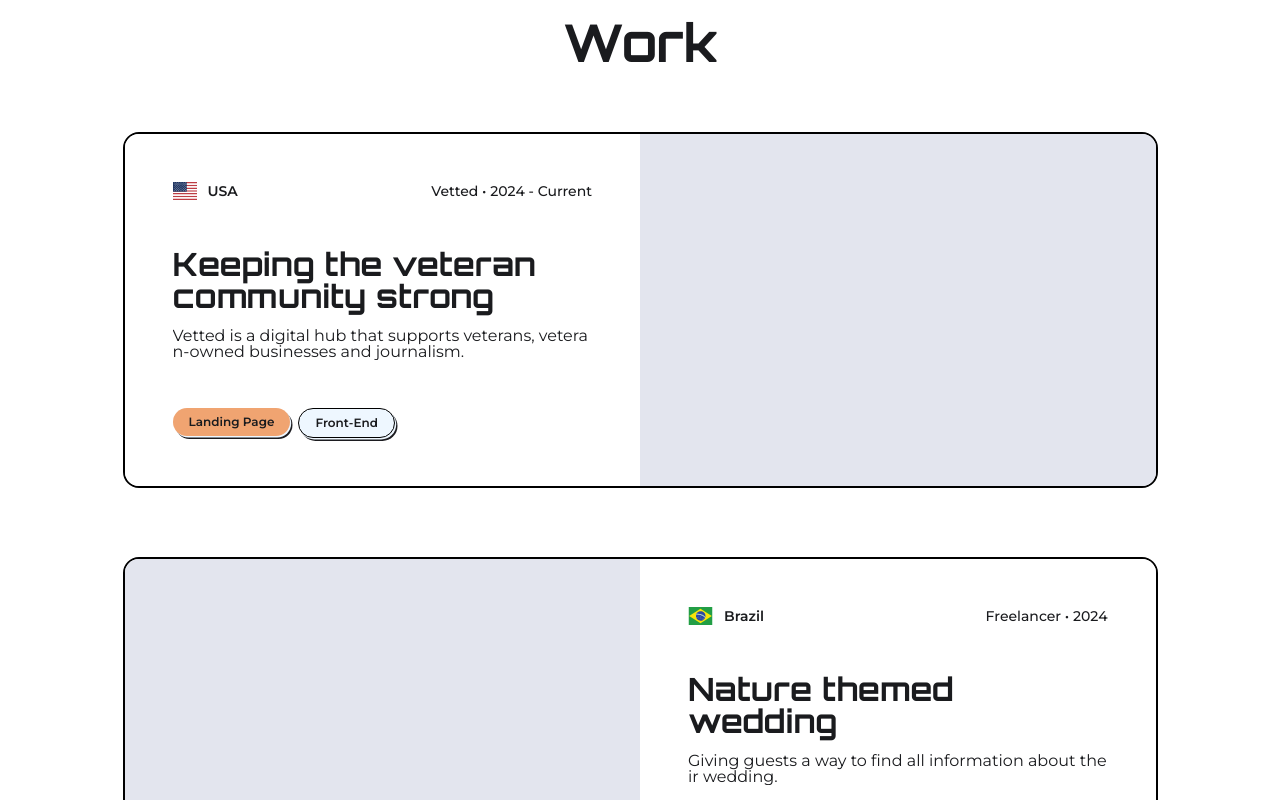
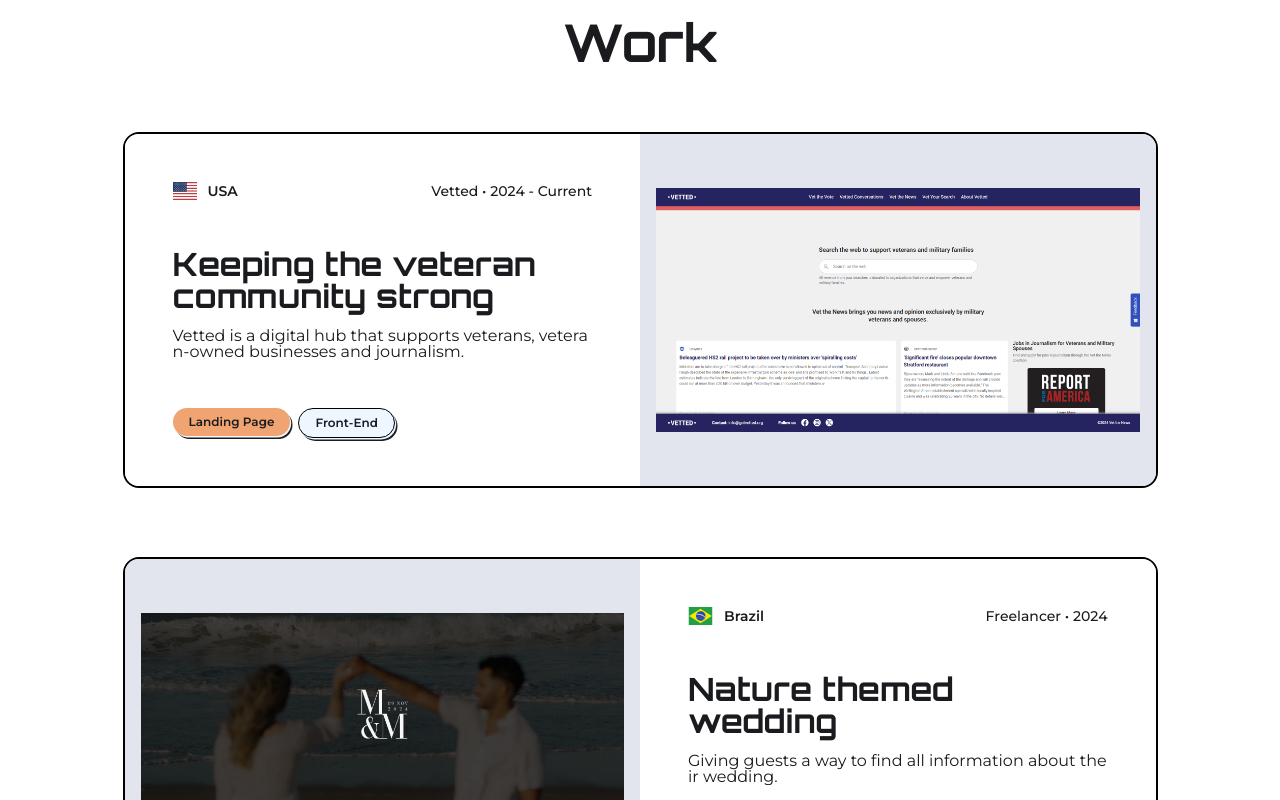
Before and after one commit to Augusto-DF/portfolio, a React (Create React App) app: page / in a window 1280 px wide. Shown: the part 740-1540 px from the top of the page. Built offline with nearby package versions, Linux system fonts and the light colour scheme.

Commit message:
feat: Add thumb img on work card

```diff
--- a/src/components/work-card/index.tsx
+++ b/src/components/work-card/index.tsx
@@ -16,6 +16,8 @@ export type WorkCardProps = {
   tags: Array<TierTagProps>
   inverse?: boolean
   href: string
+  imgSrc?: string
+  imgAlt?: string
 }
 
 const WorkCard = ({
@@ -27,13 +29,15 @@ const WorkCard = ({
   tags,
   inverse = false,
   href,
+  imgSrc,
+  imgAlt,
 }: WorkCardProps) => {
   const durationStr = duration.join(' - ')
 
   return (
     <Link to={href}>
       <div className={classnames(styles.card, { [styles.inverse]: inverse })}>
-        <div className={styles.imageWrapper}></div>
+        <div className={styles.imageWrapper}>{imgSrc && <img src={imgSrc} alt={imgAlt} />}</div>
         <div className={styles.contentWrapper}>
           <div className={styles.flagWrapper}>
             <FlagTag countryFlag={country} />
--- a/src/components/work-card/styles.module.scss
+++ b/src/components/work-card/styles.module.scss
@@ -29,6 +29,14 @@
 
 .imageWrapper {
     background-color: $default-card-bg;
+    padding: 1.6rem;
+    display: flex;
+    justify-content: center;
+    align-items: center;
+
+    img {
+        max-width: 100%;
+    }
 }
 
 .contentWrapper {
--- a/src/views/home/constants.ts
+++ b/src/views/home/constants.ts
@@ -1,4 +1,5 @@
 import { WorkCardProps } from "@components/work-card"
+import { PROJECTS } from '@views/projects-data/utils'
 
 export {}
 
@@ -13,7 +14,9 @@ export const HOME_WORKS_CARD_LIST: Array<WorkCardProps> = [
         description: 'Vetted is a digital hub that supports veterans, veteran-owned businesses and journalism.',
         tags: [{tier: 'ultimate', label: 'Landing page'}, {tier: 'rare', label: 'Front-end'}],
         inverse: true,
-        href: '/projects/vetted'
+        href: '/projects/vetted',
+        imgSrc: PROJECTS.vetted.thumbSrc,
+        imgAlt: PROJECTS.vetted.thumbAlt
     },
     {
         country: 'brazil',
@@ -22,6 +25,8 @@ export const HOME_WORKS_CARD_LIST: Array<WorkCardProps> = [
         title: 'Nature themed wedding',
         description: 'Giving guests a way to find all information about their wedding.',
         tags: [{tier: 'ultimate', label: 'Landing page'}, {tier: 'rare', label: 'Front-end'}, {tier: 'legend', label: 'Back-end'}],
-        href: '/projects/wedding'
+        href: '/projects/wedding',
+        imgSrc: PROJECTS.wedding.thumbSrc,
+        imgAlt: PROJECTS.wedding.thumbAlt
     },
 ]
--- a/src/views/projects-data/utils.ts
+++ b/src/views/projects-data/utils.ts
@@ -1,3 +1,5 @@
+import VettedHomePageImg from "@views/projects-data/assets/vetted/vetted-home-page.jpg"
+import WeddingHomePageImg from "@views/projects-data/assets/wedding/wedding-hero.jpg"
 export {}
 
 // TODO: it will be removed when backend is built.
@@ -12,6 +14,8 @@ export const PROJECTS = {
             { label: 'Typescript', tier: "rare" }
             ],
         country: 'usa',
+        thumbSrc: VettedHomePageImg,
+        thumbAlt: 'Vetted home page'
     },
     wedding: {
         href: '/projects/wedding',
@@ -25,5 +29,7 @@ export const PROJECTS = {
             { label: 'SQL', tier: "rare" }
             ],
         country: 'brazil',
+        thumbSrc: WeddingHomePageImg,
+        thumbAlt: 'Wedding home page'
     },
 }
```
